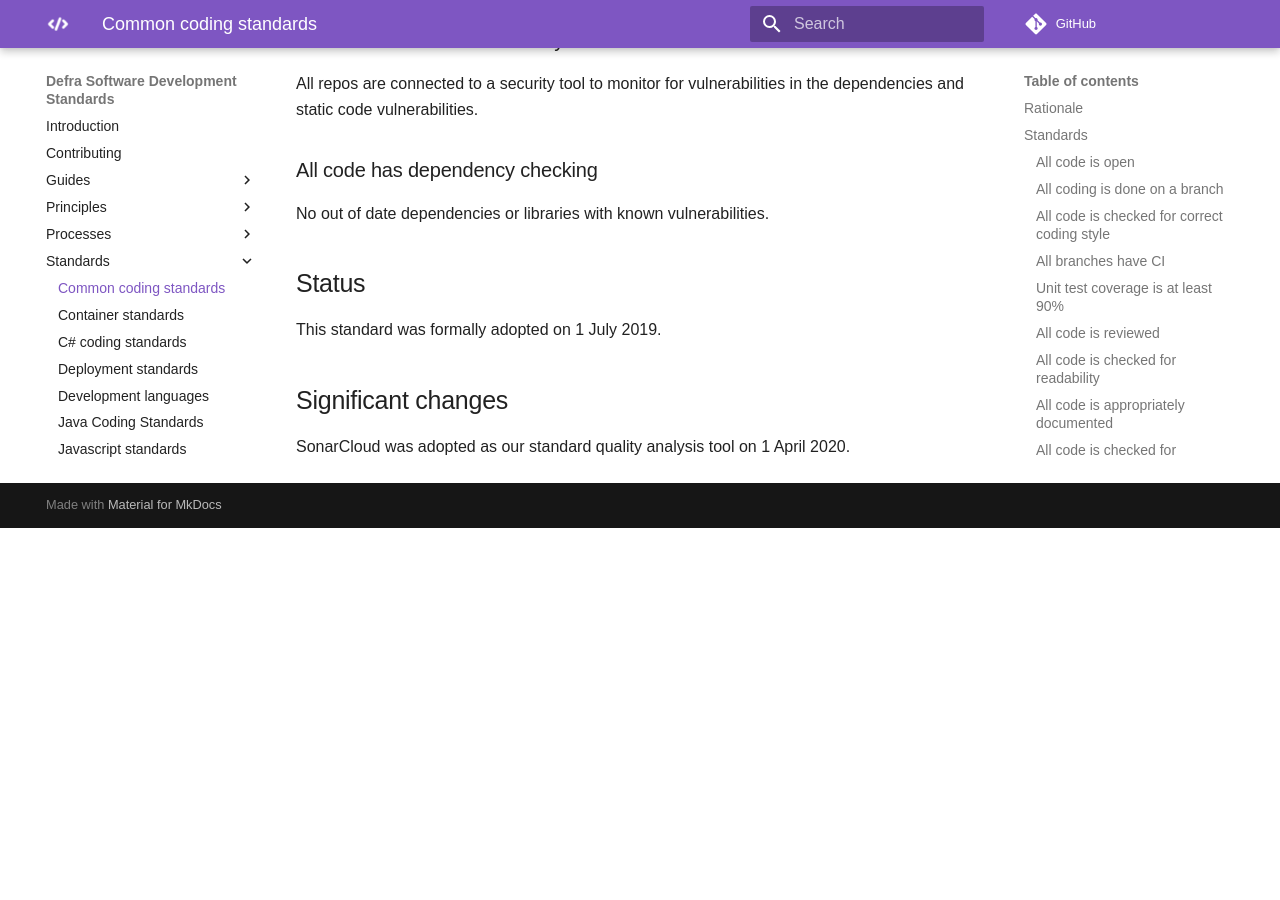
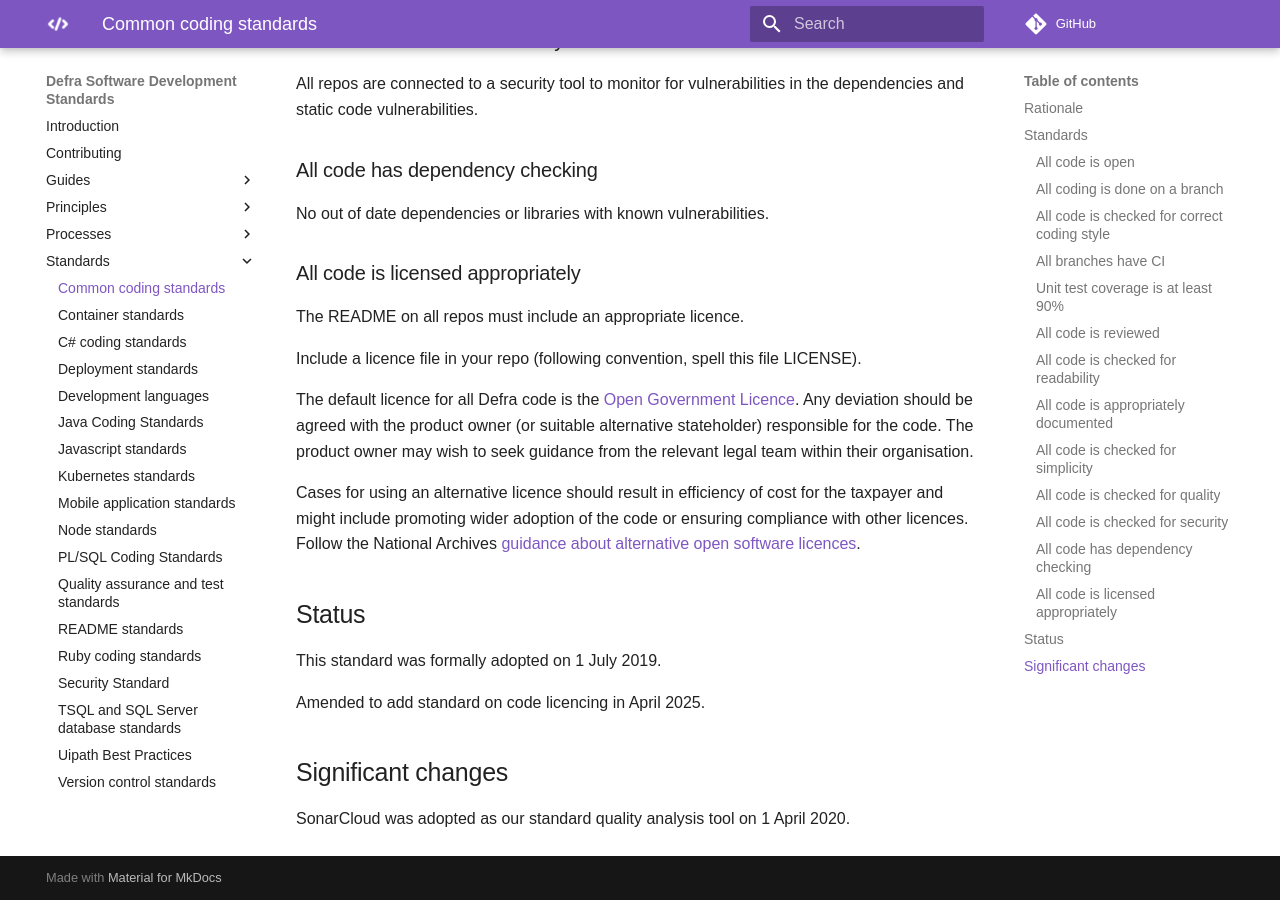
Before and after one commit to DEFRA/software-development-standards, an MkDocs documentation site: the page built from docs/standards/common_coding_standards.md, in a window 1280 px wide and 900 px high, scrolled down 2775 px. Built offline with MkDocs 1.6.1 and Material for MkDocs 9.7.7, drawn with Linux system fonts in a browser that asks for light colours; some web fonts are replaced; comment, search, counter and statistics services are not loaded; before the commit the page ends 3303 px from its top, so only the background shows below that.

Commit message:
Add Open Gov Licence as a standard (#93)
* Add Open Gov Licence as a standard

```diff
--- a/docs/standards/common_coding_standards.md
+++ b/docs/standards/common_coding_standards.md
@@ -97,10 +97,22 @@ All repos are connected to a security tool to monitor for vulnerabilities in the
 
 No out of date dependencies or libraries with known vulnerabilities.
 
+### All code is licensed appropriately
+
+The README on all repos must include an appropriate licence.
+
+Include a licence file in your repo (following convention, spell this file LICENSE).
+
+The default licence for all Defra code is the [Open Government Licence](http://www.nationalarchives.gov.uk/doc/open-government-licence/version/3/). Any deviation should be agreed with the product owner (or suitable alternative stateholder) responsible for the code. The product owner may wish to seek guidance from the relevant legal team within their organisation.
+
+Cases for using an alternative licence should result in efficiency of cost for the taxpayer and might include promoting wider adoption of the code or ensuring compliance with other licences. Follow the National Archives [guidance about alternative open software licences](http://www.nationalarchives.gov.uk/information-management/re-using-public-sector-information/uk-government-licensing-framework/open-government-licence/open-software-licences/).
+
 ## Status
 
 This standard was formally adopted on 1 July 2019.
 
+Amended to add standard on code licencing in April 2025.
+
 ## Significant changes
 
 SonarCloud was adopted as our standard quality analysis tool on 1 April 2020.
```
Also changed, not shown: docs/README.md (+2 -2 lines).
